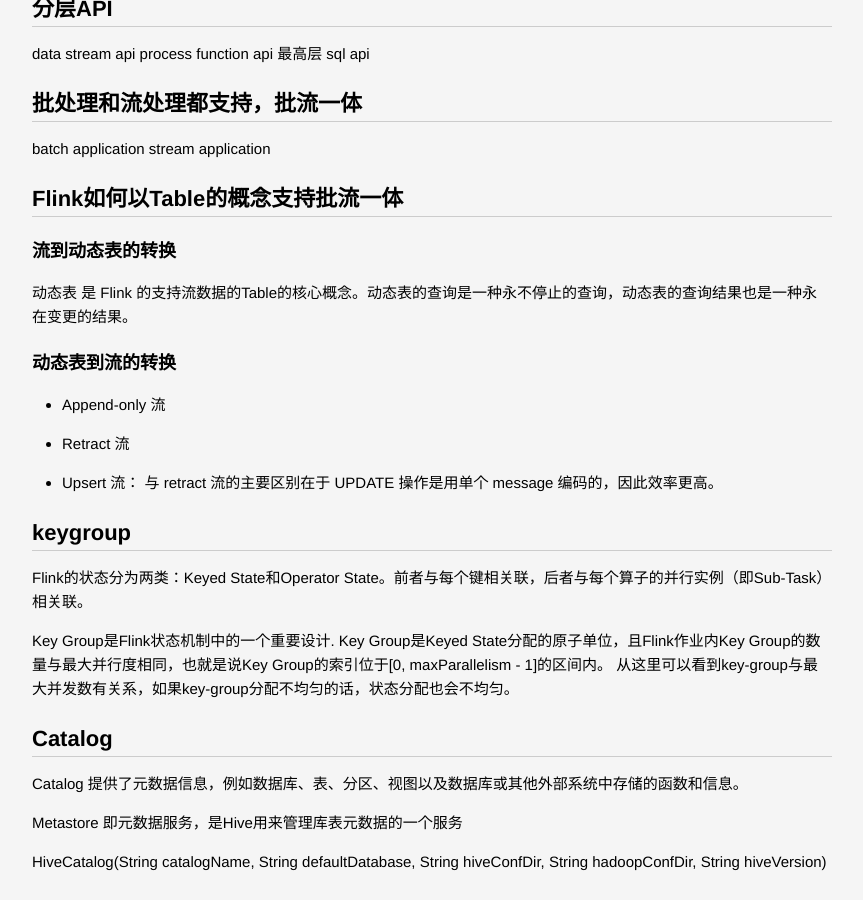
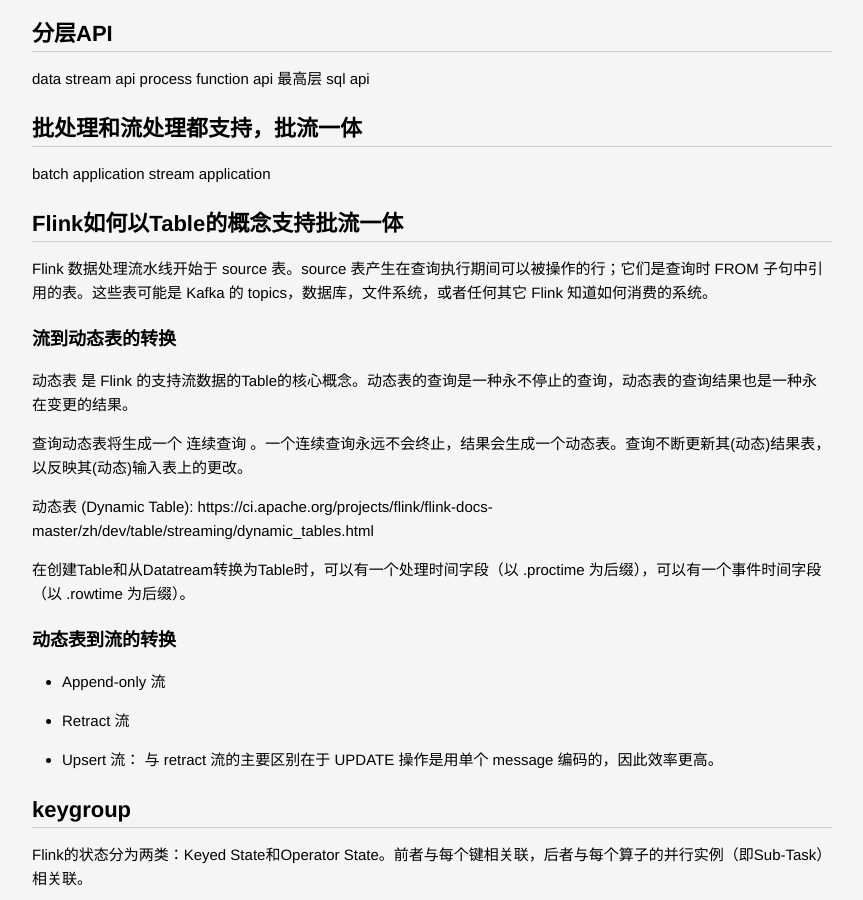
Before and after one commit to lucky521/blog, a Jekyll site: the page built from _posts/framework/2020-03-05-flink.markdown, in a window 1280 px wide and 900 px high, scrolled down 5325 px. Shown: the whole window, without its empty margins (208-1071 px from the left). Built offline with Jekyll 4.4.1, drawn with Linux system fonts in a browser that asks for light colours; some of the changed text lies outside the part shown.

Commit message:
Update 2020-03-05-flink.markdown

```diff
--- a/_posts/framework/2020-03-05-flink.markdown
+++ b/_posts/framework/2020-03-05-flink.markdown
@@ -136,15 +136,28 @@
 
 ## Flink如何以Table的概念支持批流一体
 
+Flink 数据处理流水线开始于 source 表。source 表产生在查询执行期间可以被操作的行；它们是查询时 FROM 子句中引用的表。这些表可能是 Kafka 的 topics，数据库，文件系统，或者任何其它 Flink 知道如何消费的系统。
+
 ### 流到动态表的转换
 
 动态表 是 Flink 的支持流数据的Table的核心概念。动态表的查询是一种永不停止的查询，动态表的查询结果也是一种永在变更的结果。
+
+查询动态表将生成一个 连续查询 。一个连续查询永远不会终止，结果会生成一个动态表。查询不断更新其(动态)结果表，以反映其(动态)输入表上的更改。
+
+动态表 (Dynamic Table): https://ci.apache.org/projects/flink/flink-docs-master/zh/dev/table/streaming/dynamic_tables.html
+
+
+在创建Table和从Datatream转换为Table时，可以有一个处理时间字段（以 .proctime 为后缀），可以有一个事件时间字段（以 .rowtime 为后缀）。
+
 
 ### 动态表到流的转换
 
 * Append-only 流
 * Retract 流
 * Upsert 流： 与 retract 流的主要区别在于 UPDATE 操作是用单个 message 编码的，因此效率更高。
+
+
+
 
 
 
@@ -385,14 +398,10 @@
 
 
 
-## Flink SQL
+## Flink SQL && Flink Table API
 
 和传统SQL不同，Flink SQL设计成的是一个批流一体的SQL。 使得查询对于批（DataSet）和流（DataStream）的输入有相同的语义，也会产生同样的计算结果。
 一直以来SQL都是用来处理关系型批量数据的，而不是处理流式数据。尽管存在这些差异，但是使用关系查询和 SQL 处理流并不是不可能的。
-
-查询动态表将生成一个 连续查询 。一个连续查询永远不会终止，结果会生成一个动态表。查询不断更新其(动态)结果表，以反映其(动态)输入表上的更改。
-
-动态表 (Dynamic Table): https://ci.apache.org/projects/flink/flink-docs-master/zh/dev/table/streaming/dynamic_tables.html
 
 Flink SQL 工作机制: https://zhuanlan.zhihu.com/p/150473300
 
@@ -476,11 +485,13 @@
 
 ## DataSet API
 
-1.12版本开始DataSetAPI正在废弃中。
+从flink-1.12版本开始DataSetAPI正在废弃中。
 
 
 
+# Python API
 
+PythonAPI，就是 PyFlink， 换了开发语言，其API也分为 PyFlink Table API 和 PyFlink DataStream API 两种。
 
 
 
```
